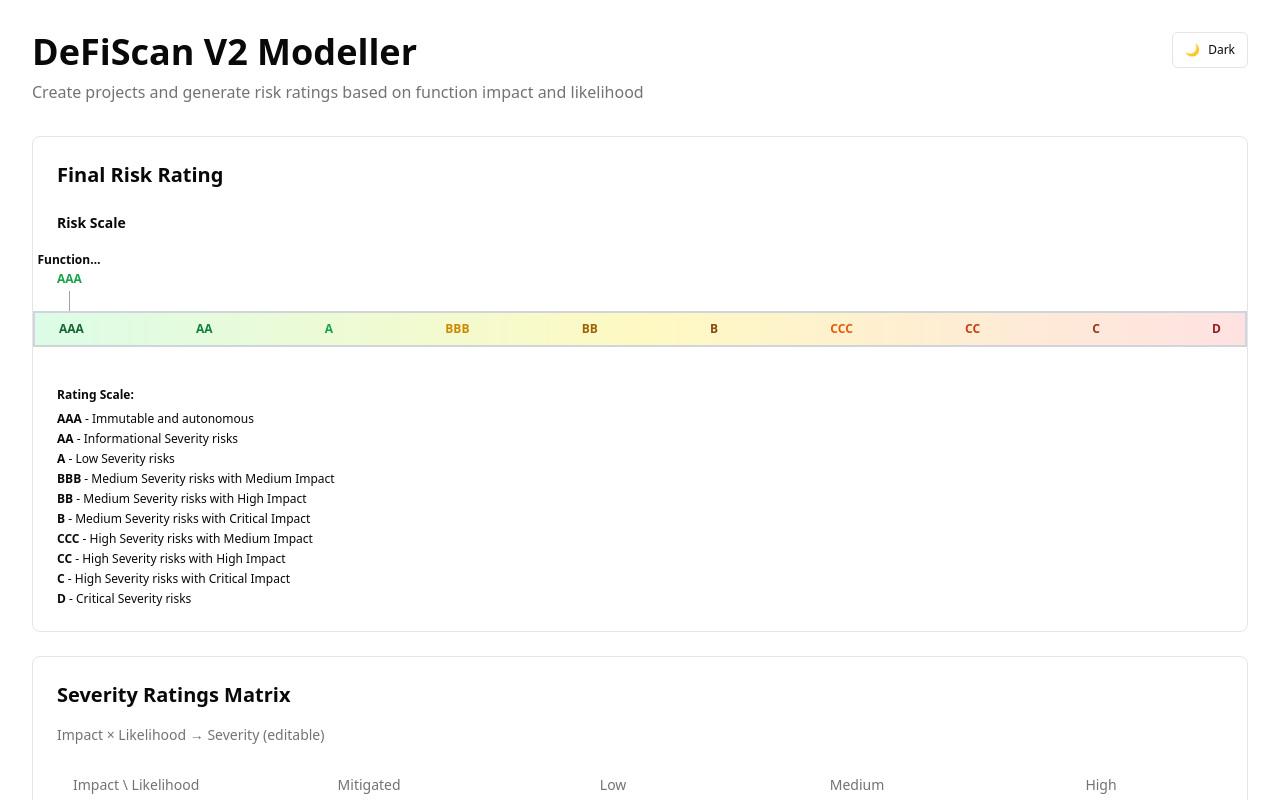
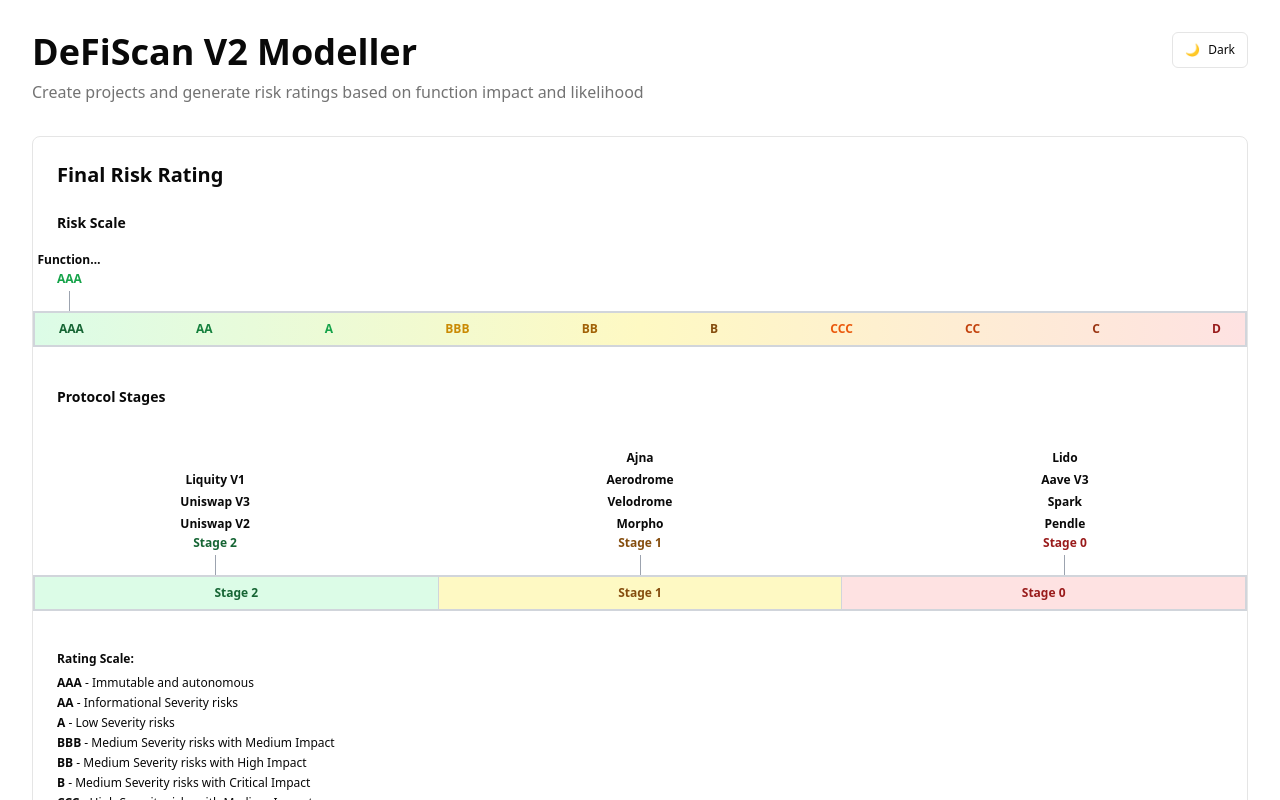
Before and after one commit to yvesbou/defiscan-v2-modeller, a Next.js app: page / in a window 1280 px wide. Shown: the top 800 px of the page. Built offline with nearby package versions, Linux system fonts and the light colour scheme.

Commit message:
added v1 scores

```diff
--- a/components/FinalRatingsVisualization.tsx
+++ b/components/FinalRatingsVisualization.tsx
@@ -5,8 +5,10 @@
   FunctionClassificationTable as FunctionTableType,
   FinalRating,
   RatingRule,
+  Stage,
+  StageEntry,
 } from "@/lib/types";
-import { FINAL_RATINGS } from "@/lib/constants";
+import { FINAL_RATINGS, STAGE_ENTRIES } from "@/lib/constants";
 import { calculateRatingWithRules } from "@/lib/utils";
 
 interface FinalRatingsVisualizationProps {
@@ -38,6 +40,32 @@
       return "text-red-700";
     default:
       return "text-gray-600";
+  }
+};
+
+const getStageColor = (stage: Stage): string => {
+  switch (stage) {
+    case "Stage 2":
+      return "bg-green-100 dark:bg-green-900";
+    case "Stage 1":
+      return "bg-yellow-100 dark:bg-yellow-900";
+    case "Stage 0":
+      return "bg-red-100 dark:bg-red-900";
+    default:
+      return "bg-gray-100 dark:bg-gray-900";
+  }
+};
+
+const getStageTextColor = (stage: Stage): string => {
+  switch (stage) {
+    case "Stage 2":
+      return "text-green-800 dark:text-green-200";
+    case "Stage 1":
+      return "text-yellow-800 dark:text-yellow-200";
+    case "Stage 0":
+      return "text-red-800 dark:text-red-200";
+    default:
+      return "text-gray-800 dark:text-gray-200";
   }
 };
 
@@ -73,16 +101,13 @@
   }));
 
   // Group projects by rating
-  const projectsByRating = projectRatings.reduce(
-    (acc, project) => {
+  const projectsByRating = projectRatings.reduce((acc, project) => {
     if (!acc[project.rating]) {
       acc[project.rating] = [];
     }
     acc[project.rating].push(project);
     return acc;
-    },
-    {} as Record<FinalRating, typeof projectRatings>
-  );
+  }, {} as Record<FinalRating, typeof projectRatings>);
 
   return (
     <div className="border rounded-lg p-6 mb-6">
@@ -106,9 +131,14 @@
                 const totalHeight = maxProjectsInGroup * rowHeight + 40; // Projects + rating + line
 
                 return (
-                  <div style={{ height: `${totalHeight}px`, position: "relative" }}>
-                    {Object.entries(projectsByRating).map(([rating, projects]) => {
-                      const projectRatingIndex = ratings.indexOf(rating as FinalRating);
+                  <div
+                    style={{ height: `${totalHeight}px`, position: "relative" }}
+                  >
+                    {Object.entries(projectsByRating).map(
+                      ([rating, projects]) => {
+                        const projectRatingIndex = ratings.indexOf(
+                          rating as FinalRating
+                        );
                         const projectPosition =
                           (projectRatingIndex / (ratings.length - 1)) * 100;
 
@@ -118,7 +148,8 @@
                             : projectPosition + 3;
 
                         // Calculate how many empty rows are above this group
-                      const emptyRowsAbove = maxProjectsInGroup - projects.length;
+                        const emptyRowsAbove =
+                          maxProjectsInGroup - projects.length;
                         const topOffset = emptyRowsAbove * rowHeight;
 
                         return (
@@ -137,9 +168,15 @@
                                 <div
                                   key={`${rating}-${groupIdx}`}
                                   className="text-xs font-semibold whitespace-nowrap text-center"
-                                style={{ height: `${rowHeight}px`, display: "flex", alignItems: "center" }}
+                                  style={{
+                                    height: `${rowHeight}px`,
+                                    display: "flex",
+                                    alignItems: "center",
+                                  }}
                                 >
-                                <span className="truncate w-16">{project.name}</span>
+                                  <span className="truncate w-16">
+                                    {project.name}
+                                  </span>
                                 </div>
                               ))}
                             </div>
@@ -154,10 +191,14 @@
                             </span>
 
                             {/* Single vertical connecting line for the group */}
-                          <div className="w-px bg-gray-400 dark:bg-gray-500 mt-1" style={{ height: "24px" }} />
+                            <div
+                              className="w-px bg-gray-400 dark:bg-gray-500 mt-1"
+                              style={{ height: "24px" }}
+                            />
                           </div>
                         );
-                    })}
+                      }
+                    )}
                   </div>
                 );
               })()}
@@ -181,6 +222,125 @@
             </div>
           </div>
         </div>
+
+        {/* Stage Classification Bar */}
+        <div className="mt-16">
+          <p className="text-sm font-semibold my-10">Protocol Stages</p>
+
+          {(() => {
+            // Group protocols by stage
+            const protocolsByStage = STAGE_ENTRIES.reduce((acc, protocol) => {
+              if (!acc[protocol.stage]) {
+                acc[protocol.stage] = [];
+              }
+              acc[protocol.stage].push(protocol);
+              return acc;
+            }, {} as Record<Stage, StageEntry[]>);
+
+            const stages: Stage[] = ["Stage 2", "Stage 1", "Stage 0"];
+            const maxProtocolsInGroup = Math.max(
+              ...stages.map((stage) => protocolsByStage[stage]?.length || 0)
+            );
+            const rowHeight = 22;
+            const totalHeight = maxProtocolsInGroup * rowHeight + 40;
+
+            return (
+              <div className="relative -mx-6 -mb-6">
+                {/* Protocol names above the bar */}
+                <div
+                  className="relative mb-0"
+                  style={{
+                    height: `${totalHeight}px`,
+                    position: "relative",
+                  }}
+                >
+                  {stages.map((stage) => {
+                    const protocols = protocolsByStage[stage] || [];
+                    const stageIndex = stages.indexOf(stage);
+                    const stagePosition =
+                      (stageIndex / (stages.length - 1)) * 100;
+
+                    const finalStagePosition =
+                      stagePosition > 50
+                        ? stagePosition - 15
+                        : stagePosition == 50
+                        ? stagePosition
+                        : stagePosition + 15;
+
+                    const emptyRowsAbove =
+                      maxProtocolsInGroup - protocols.length;
+                    const topOffset = emptyRowsAbove * rowHeight;
+
+                    return (
+                      <div
+                        key={stage}
+                        className="absolute flex flex-col items-center"
+                        style={{
+                          left: `${finalStagePosition}%`,
+                          transform: "translateX(-50%)",
+                          top: `${topOffset}px`,
+                        }}
+                      >
+                        {/* Container for vertically stacked protocols */}
+                        <div className="flex flex-col items-center gap-0">
+                          {protocols.map((protocol, groupIdx) => (
+                            <div
+                              key={`${stage}-${groupIdx}`}
+                              className="text-xs font-semibold whitespace-nowrap text-center"
+                              style={{
+                                height: `${rowHeight}px`,
+                                display: "flex",
+                                alignItems: "center",
+                              }}
+                            >
+                              <span className="truncate w-20">
+                                {protocol.name}
+                              </span>
+                            </div>
+                          ))}
+                        </div>
+
+                        {/* Stage label shown once below all protocols */}
+                        <span
+                          className={`font-bold text-xs ${getStageTextColor(
+                            stage
+                          )}`}
+                        >
+                          {stage}
+                        </span>
+
+                        {/* Single vertical connecting line */}
+                        <div
+                          className="w-px bg-gray-400 dark:bg-gray-500 mt-1"
+                          style={{ height: "24px" }}
+                        />
+                      </div>
+                    );
+                  })}
+                </div>
+
+                {/* Stage Bar - 3 sections with fixed positions */}
+                <div className="relative flex border-2 border-gray-300 dark:border-gray-600">
+                  <div className="flex-1 bg-green-100 dark:bg-green-900 border-r border-gray-300 dark:border-gray-600 flex items-center justify-center text-xs font-bold px-6 py-2">
+                    <span className="text-green-800 dark:text-green-200">
+                      Stage 2
+                    </span>
+                  </div>
+                  <div className="flex-1 bg-yellow-100 dark:bg-yellow-900 border-r border-gray-300 dark:border-gray-600 flex items-center justify-center text-xs font-bold px-6 py-2">
+                    <span className="text-yellow-800 dark:text-yellow-200">
+                      Stage 1
+                    </span>
+                  </div>
+                  <div className="flex-1 bg-red-100 dark:bg-red-900 flex items-center justify-center text-xs font-bold px-6 py-2">
+                    <span className="text-red-800 dark:text-red-200">
+                      Stage 0
+                    </span>
+                  </div>
+                </div>
+              </div>
+            );
+          })()}
+        </div>
       </div>
 
       {/* Legend */}
--- a/lib/constants.ts
+++ b/lib/constants.ts
@@ -5,6 +5,7 @@
   Likelihood,
   Severity,
   RatingRule,
+  StageEntry,
 } from "./types";
 
 // 2D structure for fast lookups: severityMatrix[impact][likelihood]
@@ -290,3 +291,21 @@
   }
   return matrix;
 }
+
+// Stage entries for protocol/project classification
+export const STAGE_ENTRIES: StageEntry[] = [
+  // Stage 2: Established protocols
+  { id: "1", name: "Liquity V1", stage: "Stage 2" },
+  { id: "2", name: "Uniswap V3", stage: "Stage 2" },
+  { id: "3", name: "Uniswap V2", stage: "Stage 2" },
+  // Stage 1: Growing protocols
+  { id: "4", name: "Ajna", stage: "Stage 1" },
+  { id: "5", name: "Aerodrome", stage: "Stage 1" },
+  { id: "6", name: "Velodrome", stage: "Stage 1" },
+  { id: "7", name: "Morpho", stage: "Stage 1" },
+  // Stage 0: Newer/experimental protocols
+  { id: "8", name: "Lido", stage: "Stage 0" },
+  { id: "9", name: "Aave V3", stage: "Stage 0" },
+  { id: "10", name: "Spark", stage: "Stage 0" },
+  { id: "11", name: "Pendle", stage: "Stage 0" },
+];
```
Also changed, not shown: lib/types.ts (+8 -0 lines). Lines whose indentation alone changed are shown as unchanged.
